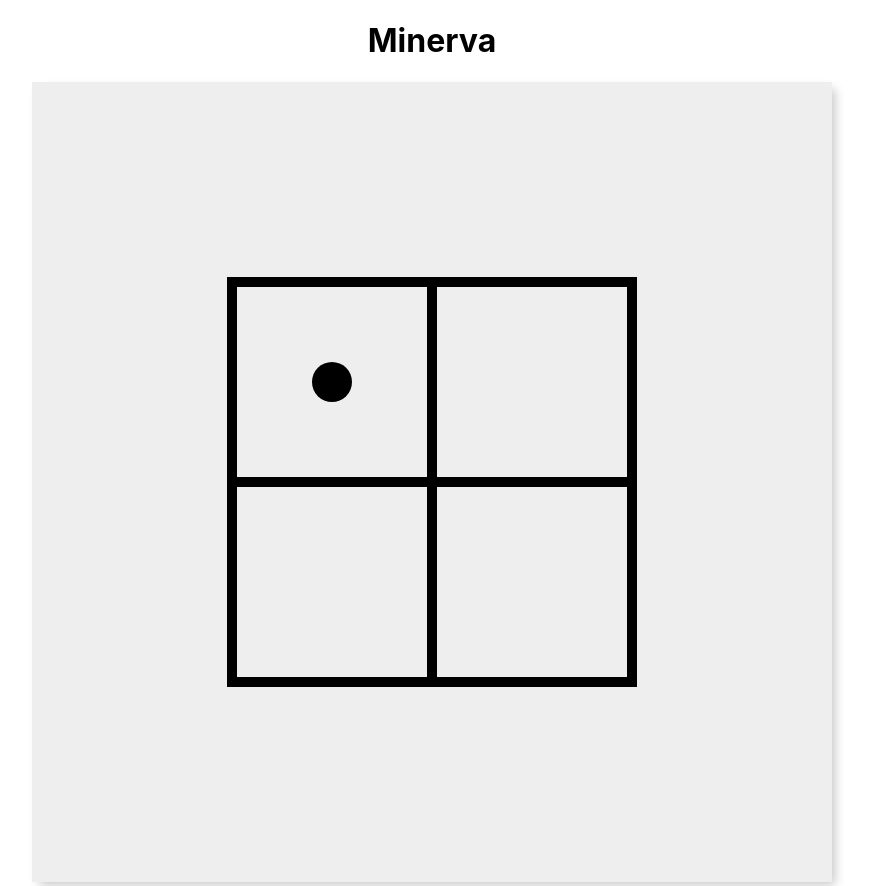
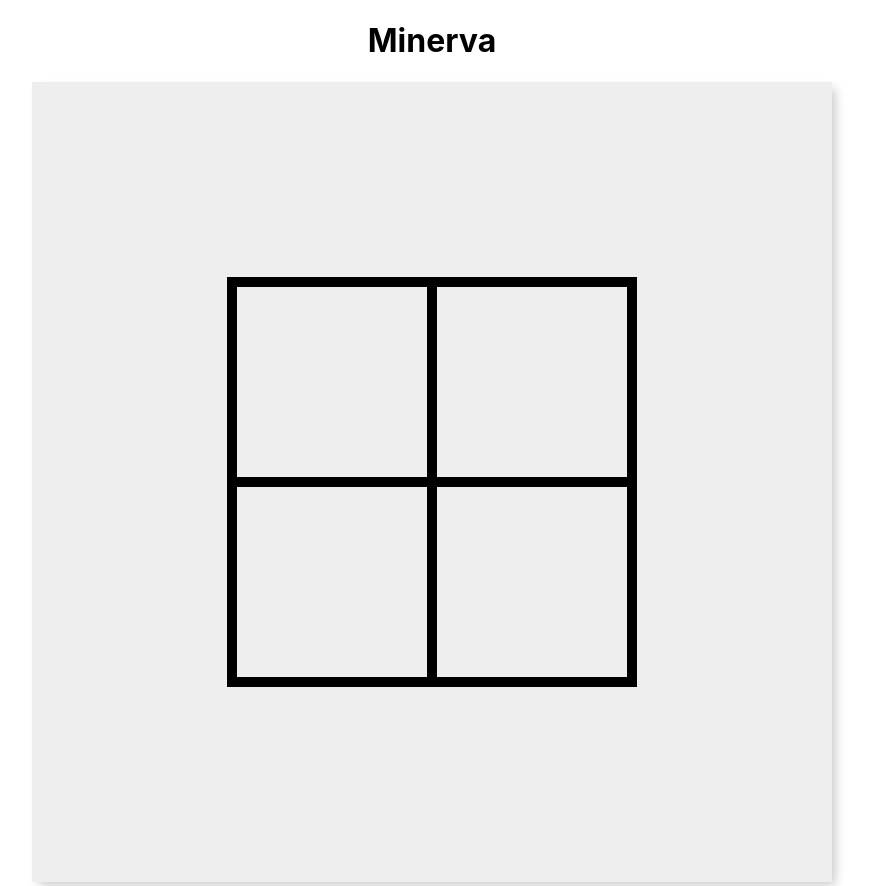
Before and after one commit to bjornalm/minerva-ui, a React (Create React App) app: page / in a window 1280 px wide. Shown: the whole page, without its empty margins (208-1078 px from the left). Built offline with nearby package versions, Linux system fonts and the light colour scheme.

Commit message:
rendering only icons with non composite shapes

```diff
--- a/src/App.js
+++ b/src/App.js
@@ -2,10 +2,10 @@ import React, { Component } from "react";
 import "./App.css";
 import httpService from "./httpService";
 import MinervaParser from "./MinervaParser";
-import Rect from "./components/Rect";
-import Circle from "./components/Circle";
-import Line from "./components/Line";
-import { MINERVA } from "./helpers";
+// import Rect from "./components/Rect";
+// import Circle from "./components/Circle";
+// import Line from "./components/Line";
+// import { MINERVA } from "./helpers";
 import Icon from "./components/Icon";
 
 class App extends Component {
@@ -44,52 +44,52 @@ class App extends Component {
       });
   }
 
-  renderShapes() {
-    if (!this.state.primitives) {
-      return null;
-    }
+  // renderShapes() {
+  //   if (!this.state.primitives) {
+  //     return null;
+  //   }
 
-    const primitives = this.state.primitives.map(shape => {
-      const key = shape.atomId;
-      let renderedShape;
-      switch (shape.form.type) {
-        case MINERVA.PRIMITIVES.CIRCLE:
-          renderedShape = (
-            <Circle
-              key={key}
-              onDragDropped={this.shapeDragDropped}
-              shape={shape}
-            ></Circle>
-          );
-          break;
-        case MINERVA.PRIMITIVES.RECTANGLE:
-          renderedShape = (
-            <Rect
-              key={key}
-              onDragDropped={this.shapeDragDropped}
-              shape={shape}
-            ></Rect>
-          );
-          break;
-        case MINERVA.PRIMITIVES.LINE:
-          renderedShape = (
-            <Line
-              key={key}
-              onDragDropped={this.shapeDragDropped}
-              shape={shape}
-            ></Line>
-          );
-          break;
-        default:
-          console.error("Shape could not be rendered", shape);
-          break;
-      }
+  //   const primitives = this.state.primitives.map(shape => {
+  //     const key = shape.atomId;
+  //     let renderedShape;
+  //     switch (shape.form.type) {
+  //       case MINERVA.PRIMITIVES.CIRCLE:
+  //         renderedShape = (
+  //           <Circle
+  //             key={key}
+  //             onDragDropped={this.shapeDragDropped}
+  //             shape={shape}
+  //           ></Circle>
+  //         );
+  //         break;
+  //       case MINERVA.PRIMITIVES.RECTANGLE:
+  //         renderedShape = (
+  //           <Rect
+  //             key={key}
+  //             onDragDropped={this.shapeDragDropped}
+  //             shape={shape}
+  //           ></Rect>
+  //         );
+  //         break;
+  //       case MINERVA.PRIMITIVES.LINE:
+  //         renderedShape = (
+  //           <Line
+  //             key={key}
+  //             onDragDropped={this.shapeDragDropped}
+  //             shape={shape}
+  //           ></Line>
+  //         );
+  //         break;
+  //       default:
+  //         console.error("Shape could not be rendered", shape);
+  //         break;
+  //     }
 
-      return renderedShape;
-    });
+  //     return renderedShape;
+  //   });
 
-    return primitives;
-  }
+  //   return primitives;
+  // }
 
   renderIcons() {
     if (!this.state.icons) {
@@ -128,7 +128,6 @@ class App extends Component {
         >
           <rect width="100%" height="100%" fill="#eeeeee" />
           {this.renderIcons()}
-          {this.renderShapes()}
         </svg>
       </div>
     );
--- a/src/MinervaParser.js
+++ b/src/MinervaParser.js
@@ -49,13 +49,13 @@ export default class MinervaParser {
       primitivesMap[primitive.atomId] = primitive;
     });
 
-    const positionedComponentPrimitives = createPositionedComponentPrimitives(
+    const positionedShapes = createPositionedShapeModels(
       parsed,
       points,
       primitivesMap
     );
 
-    const positionedComponentShapes = createPositionedComponentShapes(
+    const positionedCompositeShapes = createPositionedCompositeShapes(
       parsed,
       points,
       primitivesMap
@@ -64,8 +64,8 @@ export default class MinervaParser {
     const icons = createIcons({
       responseObjs: parsed,
       atomNames,
-      positionedComponentPrimitives,
-      positionedComponentShapes
+      positionedShapes,
+      positionedCompositeShapes
     });
 
     // console.info(positionedComponentPrimitives);
@@ -108,7 +108,7 @@ function createAtomNameMap(responseObjs) {
   return map;
 }
 
-function createPositionedComponentShapes(responseObjs, points, primitives) {
+function createPositionedCompositeShapes(responseObjs, points, primitives) {
   const COMPONENT = MINERVA.SHAPES.COMPONENT;
   const result = [];
   responseObjs.forEach(ft => {
@@ -129,7 +129,7 @@ function createPositionedComponentShapes(responseObjs, points, primitives) {
   return result;
 }
 
-function createPositionedComponentPrimitives(responseObjs, points, primitives) {
+function createPositionedShapeModels(responseObjs, points, primitives) {
   const COMPONENT = MINERVA.SHAPES.COMPONENT;
   const result = [];
   responseObjs.forEach(ft => {
--- a/src/components/Icon.js
+++ b/src/components/Icon.js
@@ -25,8 +25,9 @@ class Icon extends Component {
 
   createSymbolInstances() {
     const positionedShapes = this.props.icon.shapes;
-    const positionedPrimitives = positionedShapes.map(shape => {
-      if (shape instanceof PositionedShapeModel) {
+    const positionedPrimitives = positionedShapes
+      .filter(shape => shape instanceof PositionedShapeModel)
+      .map(shape => {
         const x = shape.position.horizontal;
         const y = shape.position.vertical;
         return (
@@ -37,8 +38,7 @@ class Icon extends Component {
             y={y}
           />
         );
-      }
-    });
+      });
 
     return positionedPrimitives;
   }
--- a/src/graphic-models/IconModel.js
+++ b/src/graphic-models/IconModel.js
@@ -10,16 +10,14 @@ class IconModel {
   }
 
   static create(conf) {
-    const { form, tuple, atomNames, positionedComponentPrimitives } = conf;
+    const { form, tuple, atomNames, positionedShapes } = conf;
 
     const atomId = tuple.getAttributeValue(MINERVA.ATOM, form);
     const iconId = tuple.getAttributeValue(MINERVA.SHAPES.ICON, form);
     const name = atomNames[atomId];
 
-    // TODO: handle positionedComponentShapes
-    const shapes = positionedComponentPrimitives.filter(
-      pcp => pcp.shapeId === iconId
-    );
+    // TODO: handle positionedCompositeShapes
+    const shapes = positionedShapes.filter(pcp => pcp.shapeId === iconId);
 
     return new IconModel({ form, tuple, atomId, name, shapes });
   }
```
